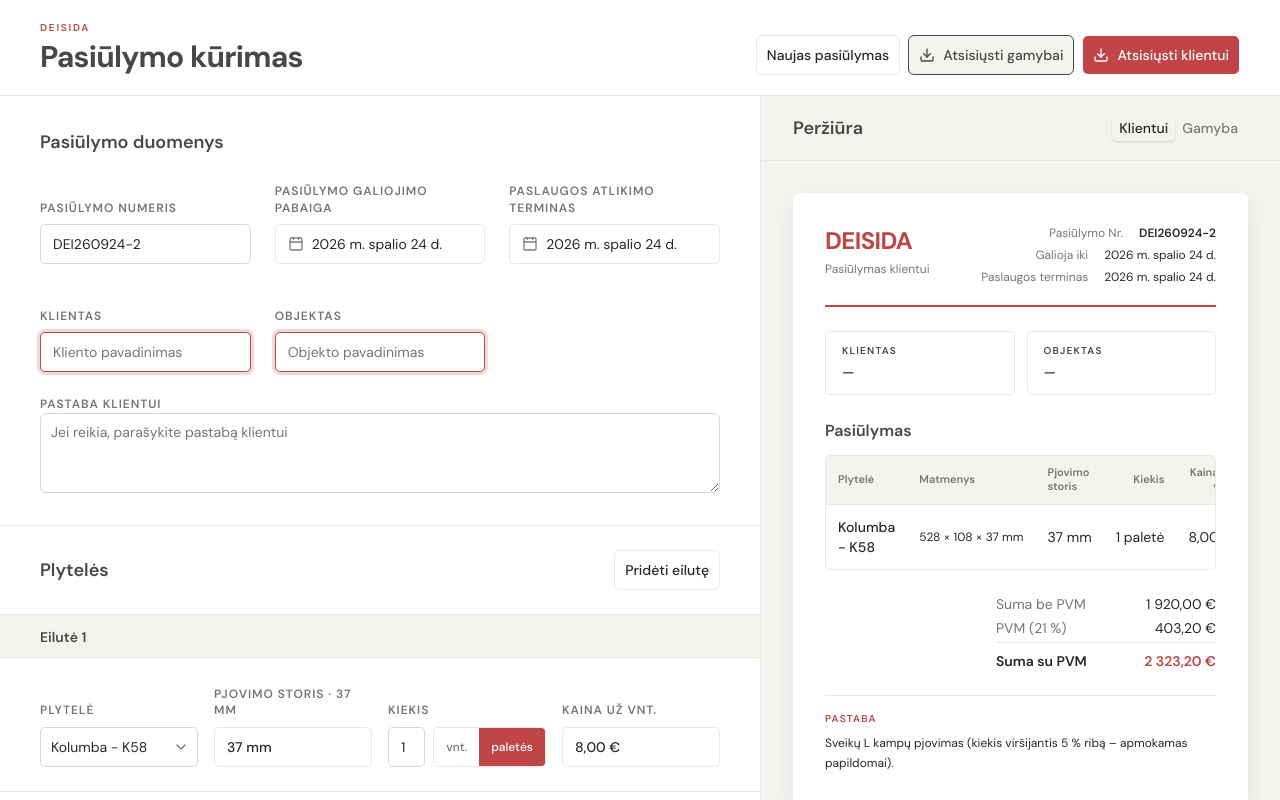
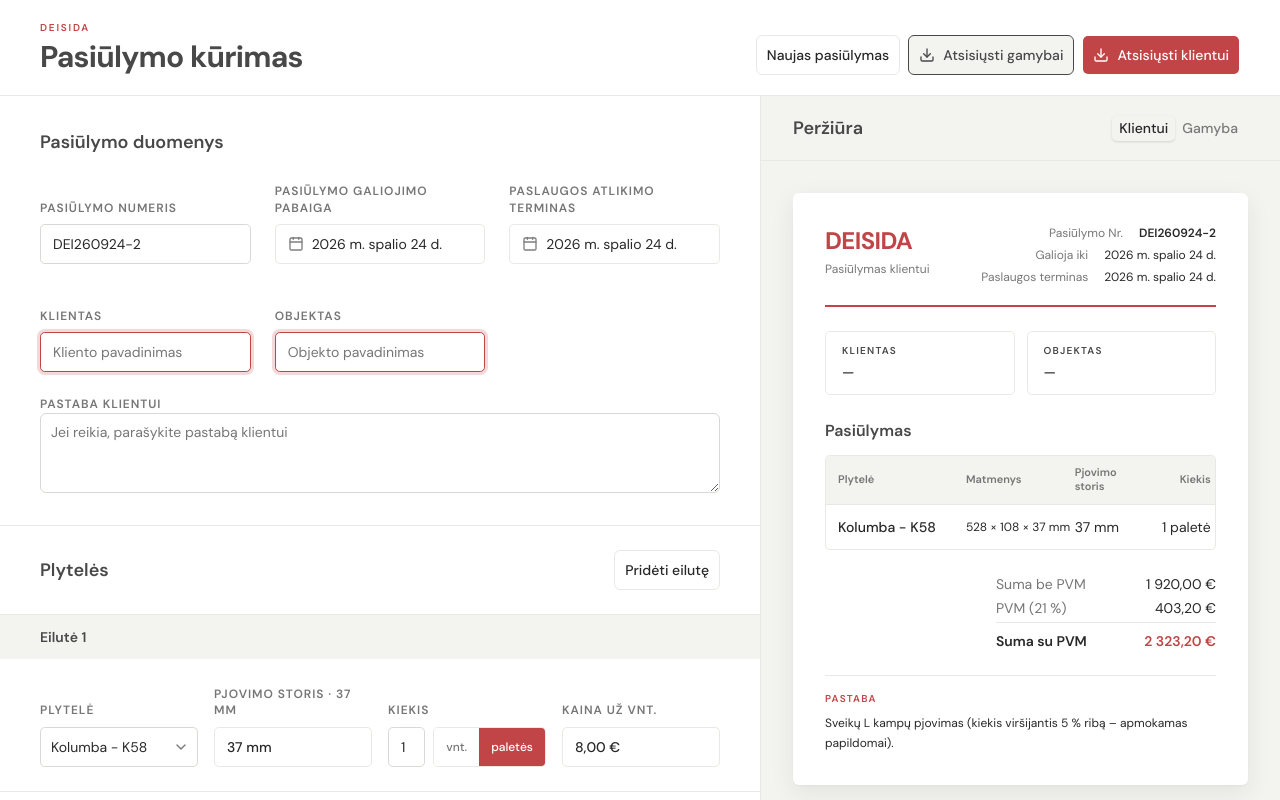
Before and after one commit to Alaniuxas/deisida, a Next.js app: page / in a window 1280 px wide. Built offline with nearby package versions, Linux system fonts and the light colour scheme; what @react-pdf/renderer would draw is missing.

Commit message:
Prevent clipped table headers in client preview
Co-authored-by: alanas <alanas@digroup.lt>

```diff
--- a/scripts/capture-proposal-type-screenshots.ts
+++ b/scripts/capture-proposal-type-screenshots.ts
@@ -34,6 +34,8 @@ async function main() {
   });
 
   await waitForApp(page);
+  await page.setViewportSize({ width: 1800, height: 1100 });
+  await page.reload({ waitUntil: "networkidle" });
   await page.locator("#client").fill("UAB Statybos partneriai");
   await page.locator("#object").fill("Vilniaus g. 12, Kaunas");
   await page.locator("#comment").fill("komentaras klientui");
--- a/src/components/client-proposal-preview.tsx
+++ b/src/components/client-proposal-preview.tsx
@@ -96,7 +96,7 @@ export function ClientProposalPreview({
       <section className="mb-6">
         <h2 className="mb-3 text-base font-semibold text-deisida-muted">Pasiūlymas</h2>
         <div className="overflow-x-auto rounded-md border border-stone-line">
-          <table className="min-w-full table-fixed border-collapse">
+          <table className="min-w-[640px] w-full table-fixed border-collapse">
             <colgroup>
               <col className="w-[20%]" />
               <col className="w-[17%]" />
@@ -113,7 +113,7 @@ export function ClientProposalPreview({
                   Pjovimo storis
                 </th>
                 <th className="px-3 py-2.5 text-right font-semibold leading-tight">Kiekis</th>
-                <th className="whitespace-normal px-3 py-2.5 text-right font-semibold leading-tight">
+                <th className="px-3 py-2.5 text-right font-semibold leading-tight whitespace-nowrap">
                   Kaina už vnt.
                 </th>
                 <th className="px-3 py-2.5 text-right font-semibold leading-tight">Suma</th>
```
